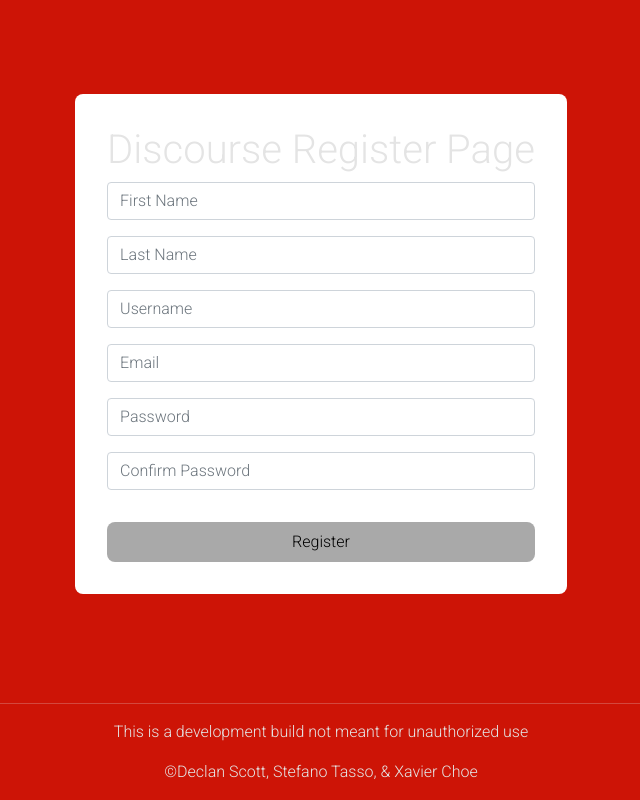
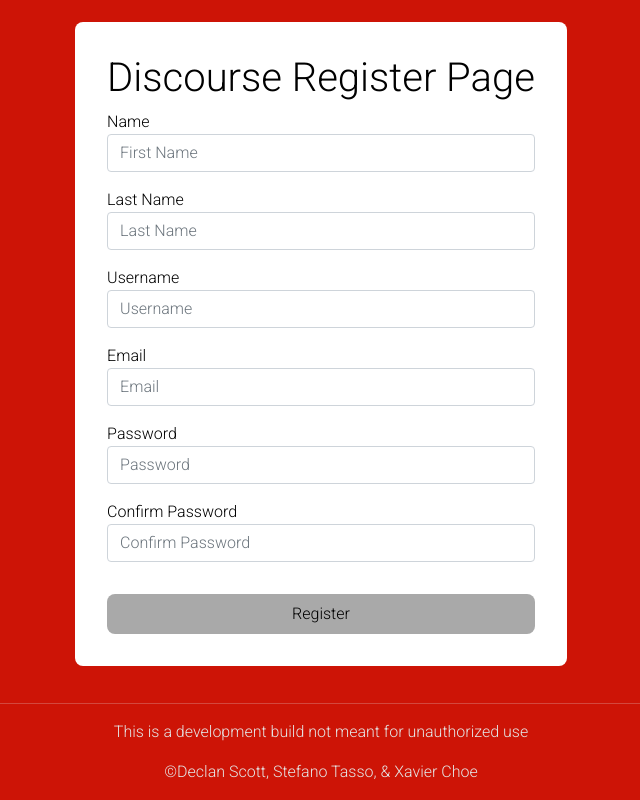
Before and after one commit to Datoneguy246/Discourse, a PHP site: page /register.php in a window 1280 px wide. Shown: the whole page, without its empty margins (319-959 px from the left). Run offline with PHP 8.4, Linux system fonts and the light colour scheme; data that the repository does not hold is empty.

Commit message:
register update

```diff
--- a/register.php
+++ b/register.php
@@ -50,9 +50,11 @@
 <div class="wrapper">
     <div class="content">
         <div class="login-block">
+            <div class="header-color">
                 <h1>Discourse Register Page</h1>
                 <form action="./register.php" method="POST">
                     <div class="form-group">
+                        <label for="first-name">Name</label>
                         <input
                             name="first-name"
                             placeholder="First Name"
@@ -62,6 +64,7 @@
                         />
                     </div>
                     <div class="form-group">
+                    <label for="last-name">Last Name</label>
                         <input
                             name="last-name"
                             placeholder="Last Name"
@@ -71,6 +74,7 @@
                         />
                     </div>
                     <div class="form-group">
+                    <label for="username">Username</label>
                         <input
                             name="username"
                             placeholder="Username"
@@ -80,6 +84,7 @@
                         />
                     </div>
                     <div class="form-group">
+                    <label for="email">Email</label>
                         <input
                             name="email"
                             type="email"
@@ -90,6 +95,7 @@
                         />
                     </div>
                     <div class="form-group">
+                    <label for="password">Password</label>
                         <input
                             name="password"
                             type="password"
@@ -100,6 +106,7 @@
                         />
                     </div>
                     <div class="form-group">
+                    <label for="confirm-password">Confirm Password</label>
                         <input
                             name="confirm-password"
                             type="password"
@@ -118,4 +125,5 @@
             </div>
         </div>
     </div>
+</div>
 <?php include "html/footer.html" ?>
```
Lines whose indentation alone changed are shown as unchanged.
